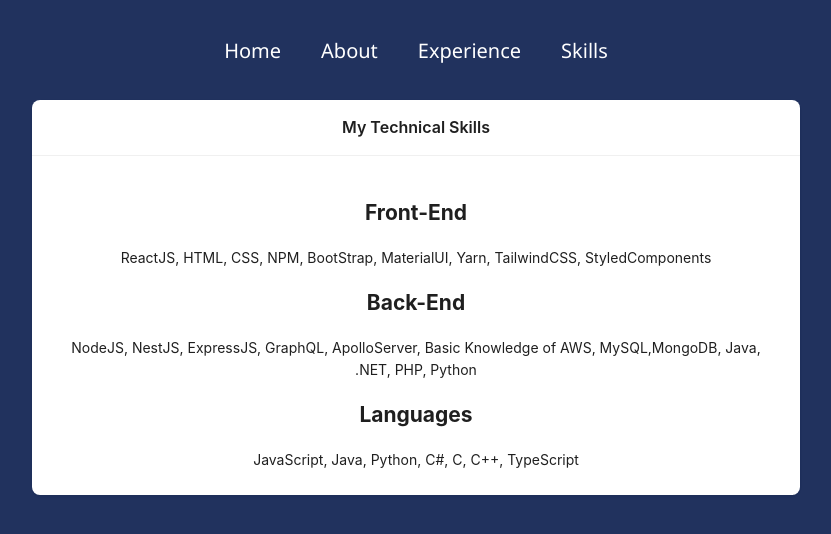
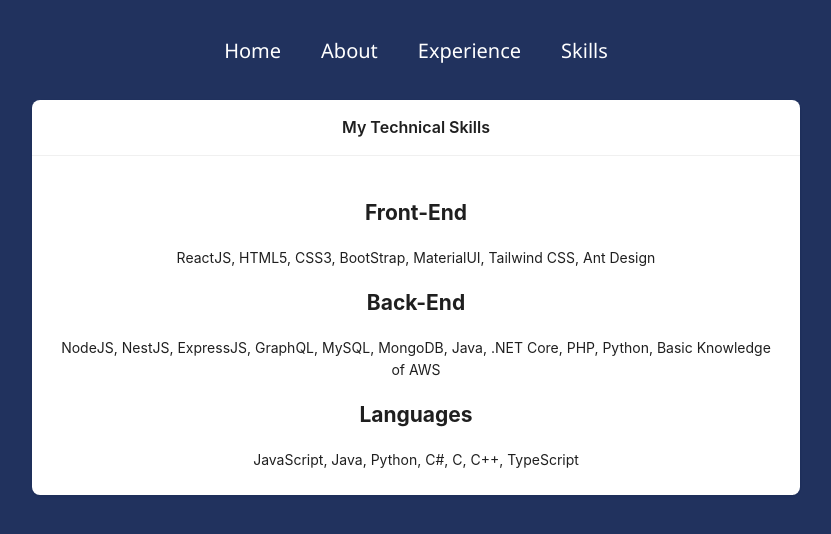
Before and after one commit to skhushi26/personal-portfolio, a React (Create React App) app: page /skills in a window 1280 px wide. Shown: the top 534 px of the page, without its empty margins (224-1055 px from the left). Built offline with nearby package versions, Linux system fonts and the light colour scheme.

Commit message:
refactor: skills

```diff
--- a/src/pages/Skills.js
+++ b/src/pages/Skills.js
@@ -9,15 +9,13 @@
         <div className="list">
           <li className="item">
             <h2> Front-End</h2>
-            <span>
-              ReactJS, HTML, CSS, NPM, BootStrap, MaterialUI, Yarn, TailwindCSS, StyledComponents
-            </span>
+            <span>ReactJS, HTML5, CSS3, BootStrap, MaterialUI, Tailwind CSS, Ant Design</span>
           </li>
           <li className="item">
             <h2>Back-End</h2>
             <span>
-              NodeJS, NestJS, ExpressJS, GraphQL, ApolloServer, Basic Knowledge of AWS,
-              MySQL,MongoDB, Java, .NET, PHP, Python
+              NodeJS, NestJS, ExpressJS, GraphQL, MySQL, MongoDB, Java, .NET Core, PHP, Python,
+              Basic Knowledge of AWS
             </span>
           </li>
           <li className="item">
```
